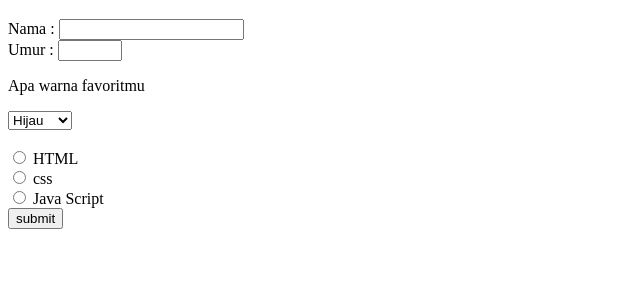
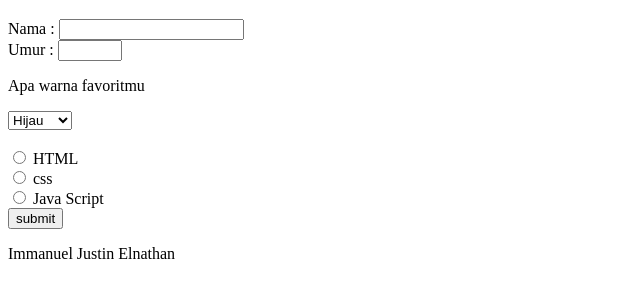
Before and after one commit to immanueljustinn/latihan1-revou, a plain HTML site: page form.html in a window 1280 px wide. Shown: the part 61-358 px from the top of the page, without its empty margins (0-640 px from the left). Drawn offline with Linux system fonts and the light colour scheme.

Commit message:
second commit

```diff
--- a/form.html
+++ b/form.html
@@ -27,6 +27,7 @@
         <label for="javascript">Java Script</label> <br>
 
         <input type="submit" value="submit">
+        <p>Immanuel Justin Elnathan</p>
     </form>
 </body>
 </html>
```
